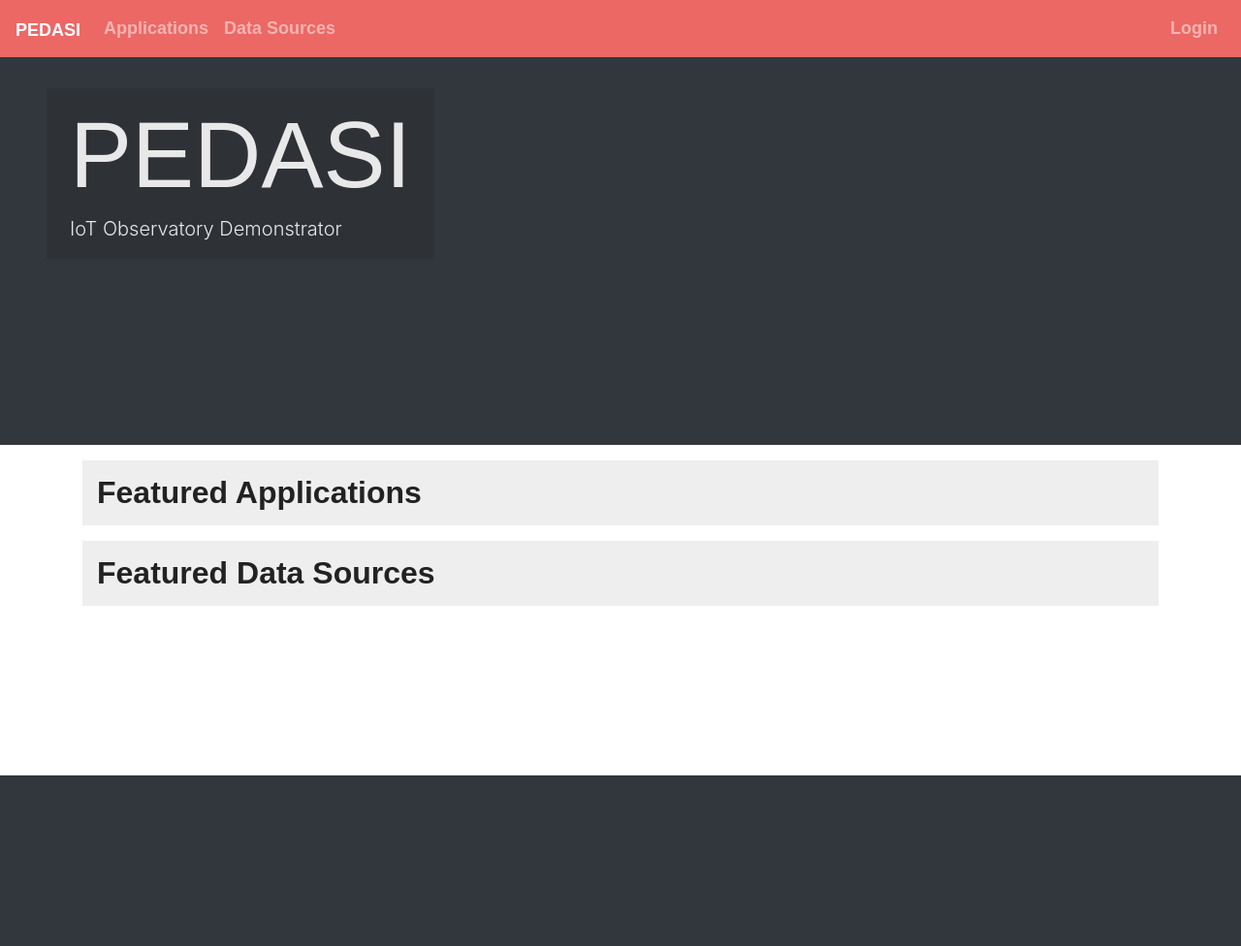
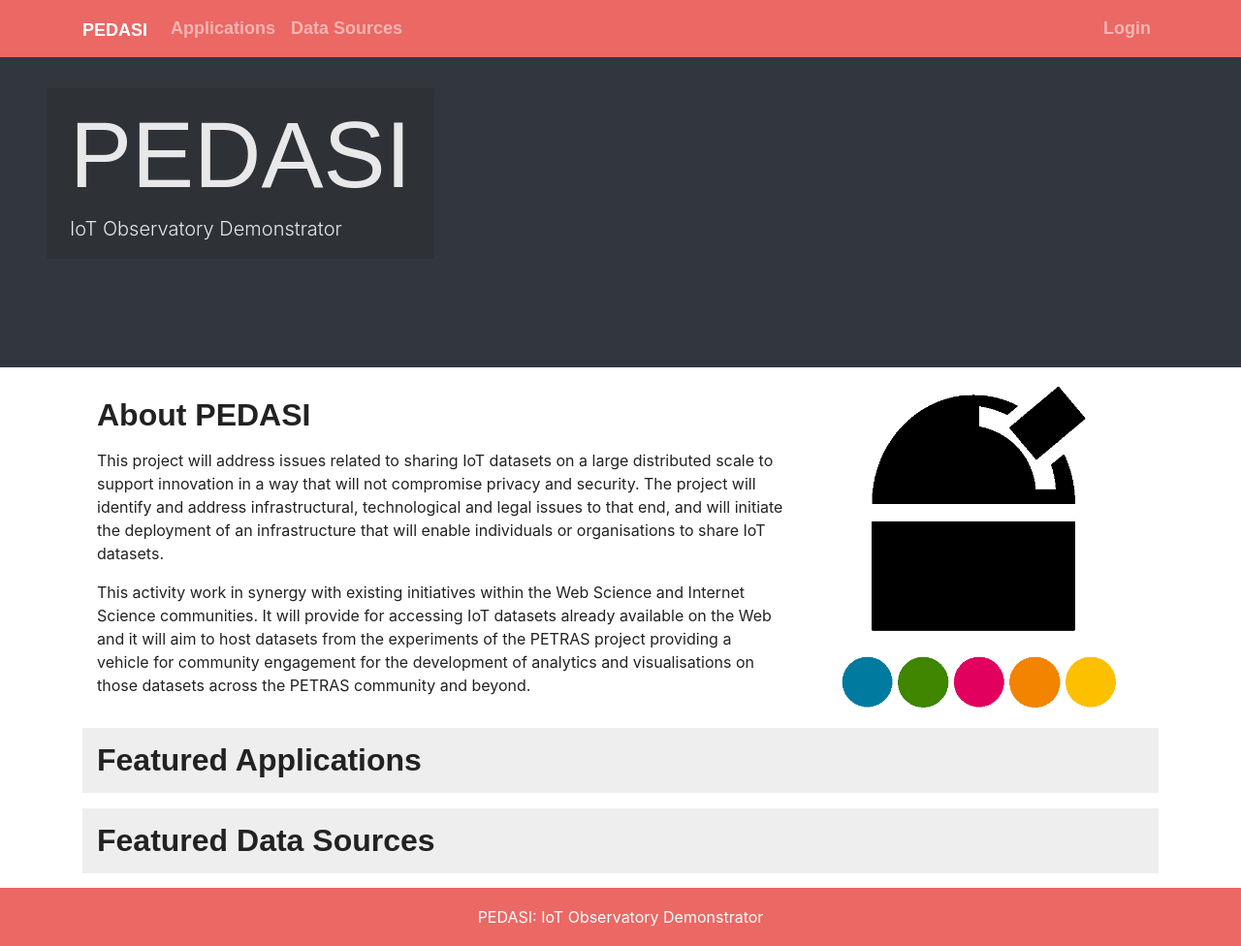
Before and after one commit to tiferrei/PEDASI, a Django app: page / in a window 1280 px wide. Shown: the whole page at 97% size. Before the commit the page ends 800 px from the top, so only its background shows below. Run offline with Django 3.2, Linux system fonts and the light colour scheme; data that the repository does not hold is empty; some libraries are stand-ins or nearby versions; some web fonts are replaced.

Commit message:
Fill out index page and add footer

```diff
--- a/pedasi/static/css/pedasi.css
+++ b/pedasi/static/css/pedasi.css
@@ -2,3 +2,20 @@ a.no-hover {
     color: inherit;
     text-decoration: none;
 }
+
+html {
+    position: relative;
+    min-height: 100%;
+}
+
+body {
+    margin-bottom: 75px;
+}
+
+.footer {
+    position: absolute;
+    bottom: 0;
+    width: 100%;
+    height: 60px;
+    line-height: 60px;
+}
--- a/pedasi/templates/base.html
+++ b/pedasi/templates/base.html
@@ -39,6 +39,7 @@
 <body>
 
     <nav class="navbar navbar-expand-lg navbar-dark bg-primary">
+        <div class="container">
             <a class="navbar-brand" href="/">PEDASI</a>
             <button class="navbar-toggler" type="button"
                     data-toggle="collapse" data-target="#navbarSupportedContent"
@@ -85,20 +86,25 @@
                     {% endif %}
                 </ul>
             </div>
+        </div>
     </nav>
 
     {% block pre_content %}
     {% endblock %}
 
-    <div class="container">
-        <div class="mt-3"></div>
-
+    <div class="container mt-3">
         {% bootstrap_messages %}
 
         {% block content %}
         {% endblock %}
     </div>
 
+    <footer class="footer bg-primary">
+        <div class="container">
+            <p class="m-0 text-center text-white">PEDASI: IoT Observatory Demonstrator</p>
+        </div>
+    </footer>
+
     {% bootstrap_javascript jquery=True %}
 </body>
 </html>
--- a/profiles/static/css/masthead.css
+++ b/profiles/static/css/masthead.css
@@ -7,6 +7,8 @@ header.masthead {
     background-size: cover;
     padding-top: 8rem;
     padding-bottom: 8rem;
+    min-height: 200px;
+    height: 40vh;
 }
 
 header.masthead .overlay {
--- a/profiles/templates/index.html
+++ b/profiles/templates/index.html
@@ -7,7 +7,8 @@
 {% endblock %}
 
 {% block pre_content %}
-    <header class="container-fluid masthead text-white text-left" style="background-image: url('https://via.placeholder.com/350x150')">
+    <header class="container-fluid masthead text-white text-left"
+            style="background-image: url('https://via.placeholder.com/350x200')">
         <div class="overlay"></div>
 
         <div class="row">
@@ -20,6 +21,32 @@
 {% endblock %}
 
 {% block content %}
+    <div class="container">
+        <div class="row align-items-center">
+            <div class="col-sm-8">
+                <h2 class="pb-2">About PEDASI</h2>
+
+                <p>
+                    This project will address issues related to sharing IoT datasets on a large distributed scale to support
+                    innovation in a way that will not compromise privacy and security. The project will identify and address
+                    infrastructural, technological and legal issues to that end, and will initiate the deployment of an
+                    infrastructure that will enable individuals or organisations to share IoT datasets.
+                </p>
+
+                <p>
+                    This activity work in
+                    synergy with existing initiatives within the Web Science and Internet Science communities. It will provide for
+                    accessing IoT datasets already available on the Web and it will aim to host datasets from the experiments of the
+                    PETRAS project providing a vehicle for community engagement for the development of analytics and visualisations
+                    on those datasets across the PETRAS community and beyond.
+                </p>
+            </div>
+
+            <div class="col-sm-4 pb-3">
+                <img class="img-fluid" src="{% static 'img/IoT_observatory.png' %}">
+            </div>
+        </div>
+    </div>
 
     <div class="jumbotron jumbotron-fluid pt-3 pb-2 mb-3">
         <div class="container">
```
Lines whose indentation alone changed are shown as unchanged.
